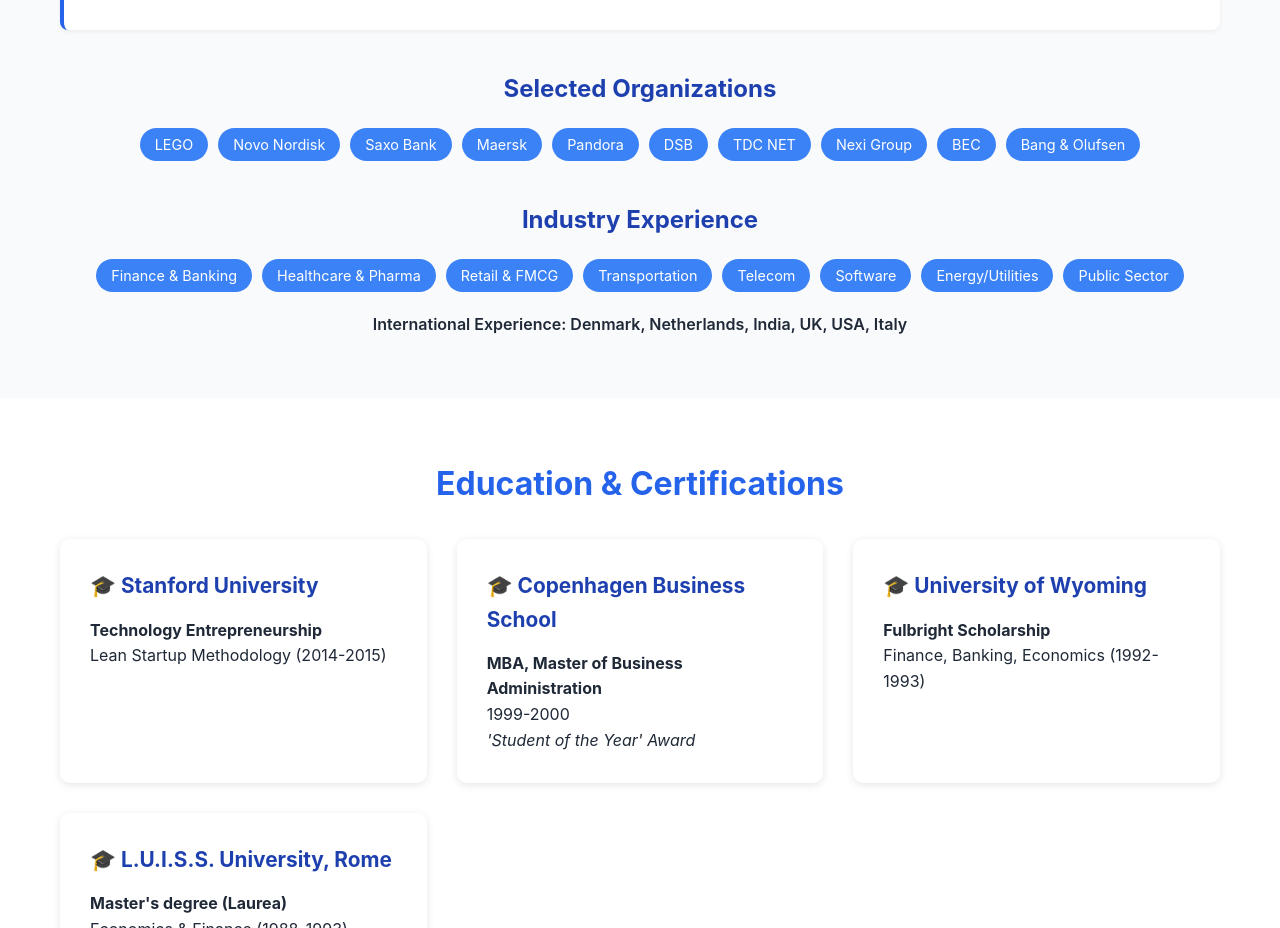
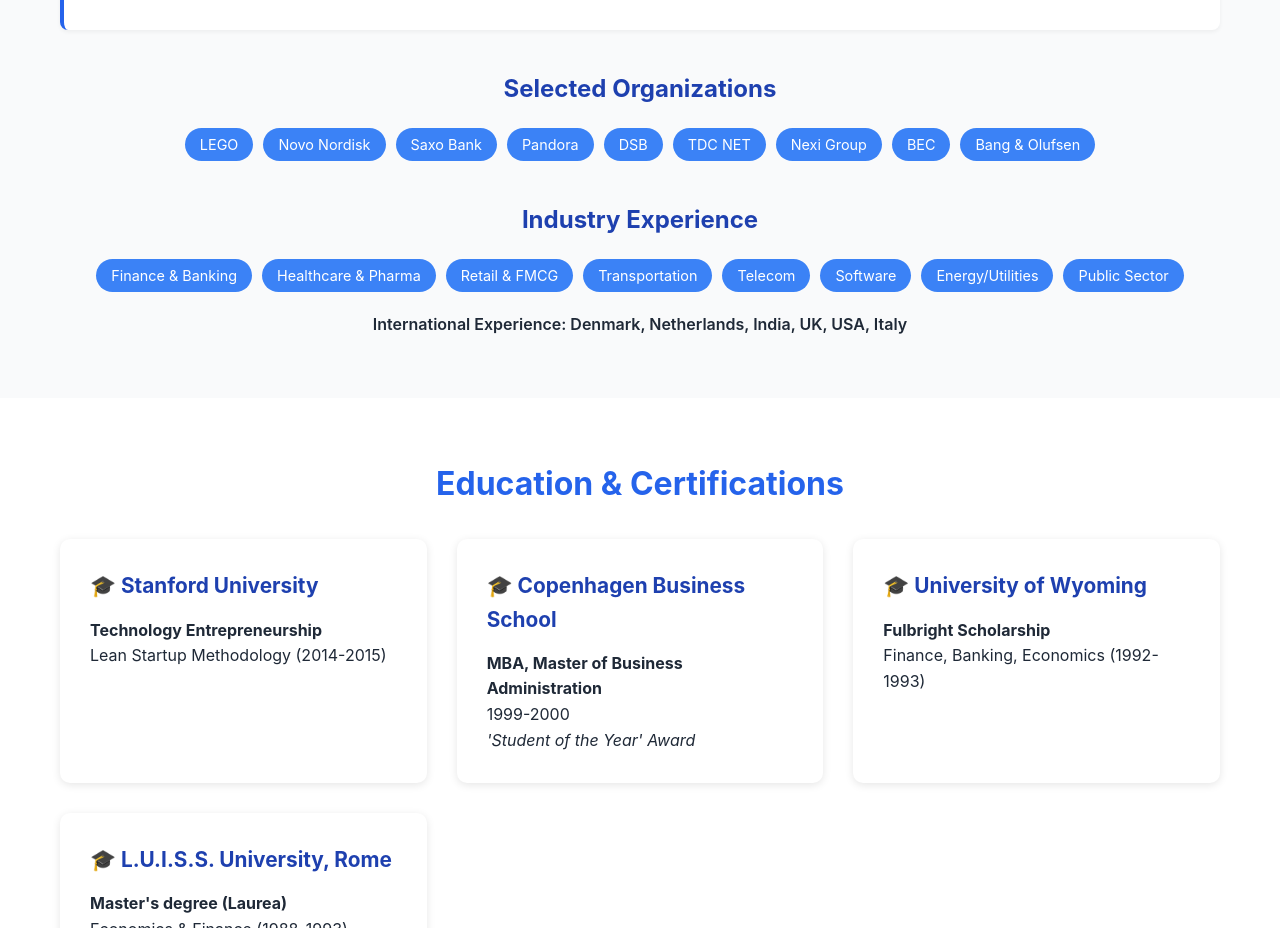
Before and after one commit to StefanoITU/personalbrand, a plain HTML site: page index.html in a window 1280 px wide. Shown: the part 5986-6914 px from the top of the page. Drawn offline with Linux system fonts and the light colour scheme.

Commit message:
Remove Maersk from selected organizations
Co-Authored-By: Claude Opus 5.5 <noreply@anthropic.com>
Claude-Session: https://claude.ai/code/session_01RXg3QagM4yiUJXq7B7awyo

```diff
--- a/index.html
+++ b/index.html
@@ -692,7 +692,6 @@
                 <span class="tag">LEGO</span>
                 <span class="tag">Novo Nordisk</span>
                 <span class="tag">Saxo Bank</span>
-                <span class="tag">Maersk</span>
                 <span class="tag">Pandora</span>
                 <span class="tag">DSB</span>
                 <span class="tag">TDC NET</span>
```
Also changed, not shown: 1 other file.
